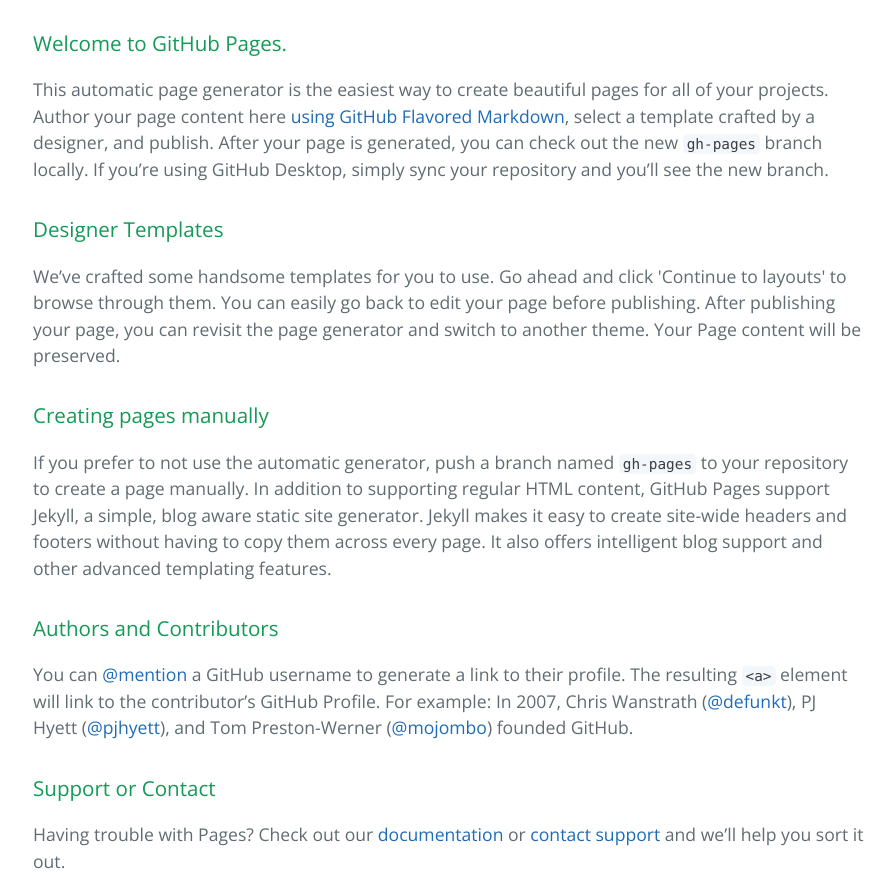
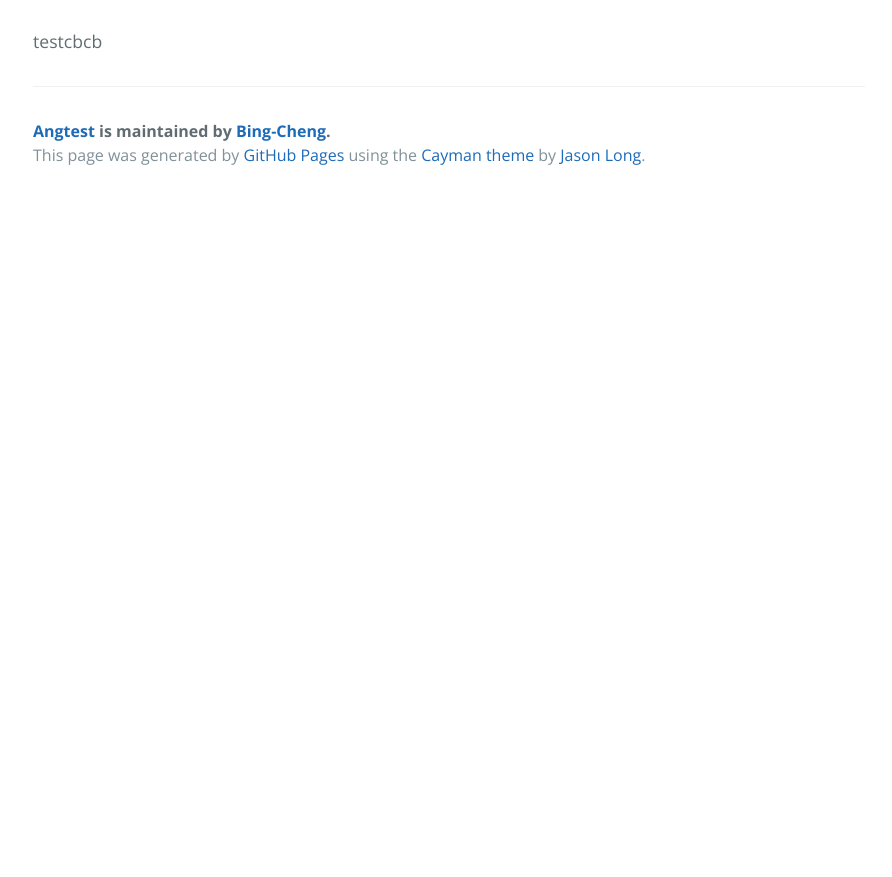
Before and after one commit to Bing-Cheng/angTest, a plain HTML site: page index.html in a window 1280 px wide. Shown: the part 340-1217 px from the top of the page, without its empty margins (191-1083 px from the left). After the commit the page ends 800 px from the top, so only its background shows below. Drawn offline with nearby package versions, Linux system fonts and the light colour scheme.

```diff
--- a/index.html
+++ b/index.html
@@ -19,30 +19,7 @@
     </section>
 
     <section class="main-content">
-      <h3>
-<a id="welcome-to-github-pages" class="anchor" href="#welcome-to-github-pages" aria-hidden="true"><span aria-hidden="true" class="octicon octicon-link"></span></a>Welcome to GitHub Pages.</h3>
-
-<p>This automatic page generator is the easiest way to create beautiful pages for all of your projects. Author your page content here <a href="https://guides.github.com/features/mastering-markdown/">using GitHub Flavored Markdown</a>, select a template crafted by a designer, and publish. After your page is generated, you can check out the new <code>gh-pages</code> branch locally. If you’re using GitHub Desktop, simply sync your repository and you’ll see the new branch.</p>
-
-<h3>
-<a id="designer-templates" class="anchor" href="#designer-templates" aria-hidden="true"><span aria-hidden="true" class="octicon octicon-link"></span></a>Designer Templates</h3>
-
-<p>We’ve crafted some handsome templates for you to use. Go ahead and click 'Continue to layouts' to browse through them. You can easily go back to edit your page before publishing. After publishing your page, you can revisit the page generator and switch to another theme. Your Page content will be preserved.</p>
-
-<h3>
-<a id="creating-pages-manually" class="anchor" href="#creating-pages-manually" aria-hidden="true"><span aria-hidden="true" class="octicon octicon-link"></span></a>Creating pages manually</h3>
-
-<p>If you prefer to not use the automatic generator, push a branch named <code>gh-pages</code> to your repository to create a page manually. In addition to supporting regular HTML content, GitHub Pages support Jekyll, a simple, blog aware static site generator. Jekyll makes it easy to create site-wide headers and footers without having to copy them across every page. It also offers intelligent blog support and other advanced templating features.</p>
-
-<h3>
-<a id="authors-and-contributors" class="anchor" href="#authors-and-contributors" aria-hidden="true"><span aria-hidden="true" class="octicon octicon-link"></span></a>Authors and Contributors</h3>
-
-<p>You can <a href="https://help.github.com/articles/basic-writing-and-formatting-syntax/#mentioning-users-and-teams" class="user-mention">@mention</a> a GitHub username to generate a link to their profile. The resulting <code>&lt;a&gt;</code> element will link to the contributor’s GitHub Profile. For example: In 2007, Chris Wanstrath (<a href="https://github.com/defunkt" class="user-mention">@defunkt</a>), PJ Hyett (<a href="https://github.com/pjhyett" class="user-mention">@pjhyett</a>), and Tom Preston-Werner (<a href="https://github.com/mojombo" class="user-mention">@mojombo</a>) founded GitHub.</p>
-
-<h3>
-<a id="support-or-contact" class="anchor" href="#support-or-contact" aria-hidden="true"><span aria-hidden="true" class="octicon octicon-link"></span></a>Support or Contact</h3>
-
-<p>Having trouble with Pages? Check out our <a href="https://help.github.com/pages">documentation</a> or <a href="https://github.com/contact">contact support</a> and we’ll help you sort it out.</p>
+      <p>testcbcb</p>
 
       <footer class="site-footer">
         <span class="site-footer-owner"><a href="https://github.com/Bing-Cheng/angTest">Angtest</a> is maintained by <a href="https://github.com/Bing-Cheng">Bing-Cheng</a>.</span>
```
Also changed, not shown: params.json (+1 -1 lines).
